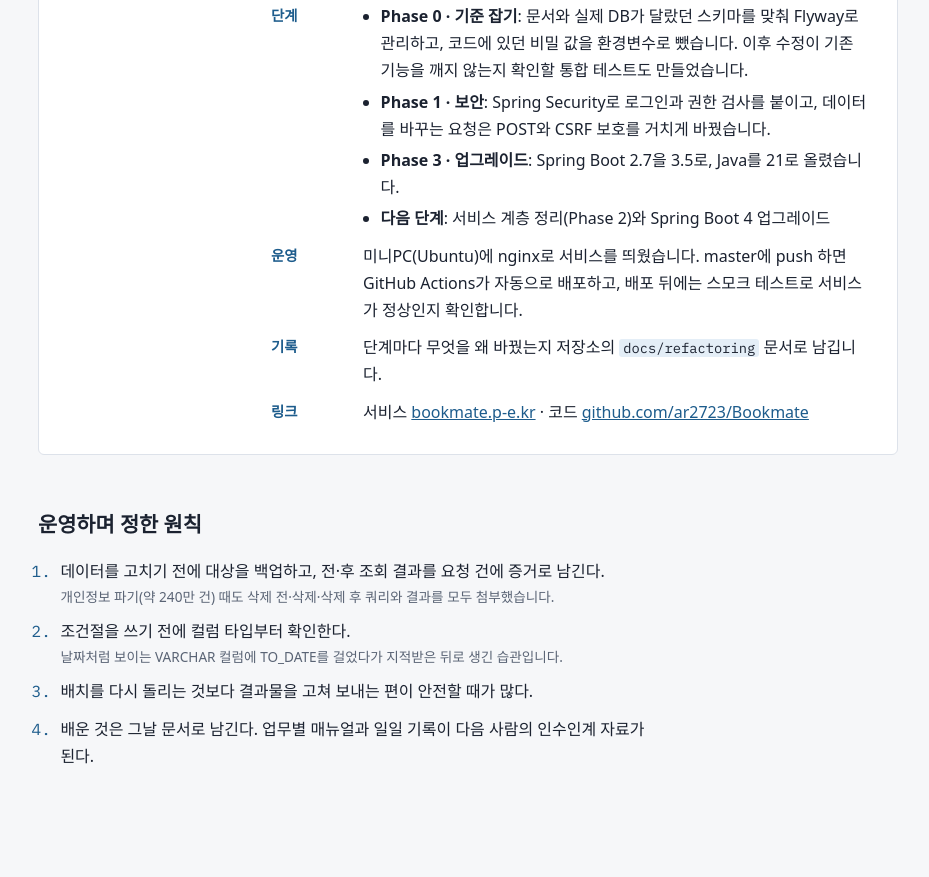
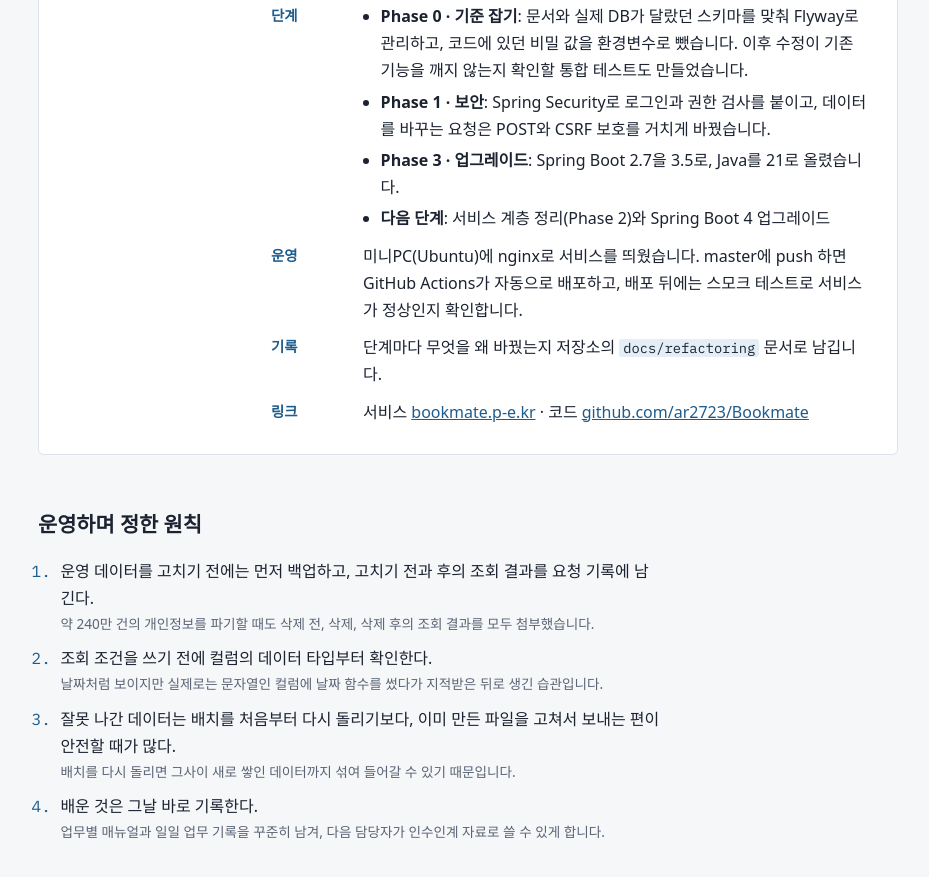
Before and after one commit to ar2723/ar2723.github.io, a plain HTML site: page index.html in a window 1280 px wide. Shown: the part 4395-5272 px from the top of the page, without its empty margins (172-1101 px from the left). Before the commit the page ends 5237 px from the top, so only its background shows below. Drawn offline with Linux system fonts and the light colour scheme; a web font is replaced by a local one.

Commit message:
운영 원칙 섹션 문구를 쉽게 정리
Co-Authored-By: Claude Opus 5.5 <noreply@anthropic.com>

```diff
--- a/index.html
+++ b/index.html
@@ -333,10 +333,10 @@ a:focus-visible { outline: 2px solid var(--accent); outline-offset: 2px; }
   <section aria-labelledby="rules">
     <h2 id="rules">운영하며 정한 원칙</h2>
     <ol class="rules">
-      <li>데이터를 고치기 전에 대상을 백업하고, 전·후 조회 결과를 요청 건에 증거로 남긴다.<small>개인정보 파기(약 240만 건) 때도 삭제 전·삭제·삭제 후 쿼리와 결과를 모두 첨부했습니다.</small></li>
-      <li>조건절을 쓰기 전에 컬럼 타입부터 확인한다.<small>날짜처럼 보이는 VARCHAR 컬럼에 TO_DATE를 걸었다가 지적받은 뒤로 생긴 습관입니다.</small></li>
-      <li>배치를 다시 돌리는 것보다 결과물을 고쳐 보내는 편이 안전할 때가 많다.</li>
-      <li>배운 것은 그날 문서로 남긴다. 업무별 매뉴얼과 일일 기록이 다음 사람의 인수인계 자료가 된다.</li>
+      <li>운영 데이터를 고치기 전에는 먼저 백업하고, 고치기 전과 후의 조회 결과를 요청 기록에 남긴다.<small>약 240만 건의 개인정보를 파기할 때도 삭제 전, 삭제, 삭제 후의 조회 결과를 모두 첨부했습니다.</small></li>
+      <li>조회 조건을 쓰기 전에 컬럼의 데이터 타입부터 확인한다.<small>날짜처럼 보이지만 실제로는 문자열인 컬럼에 날짜 함수를 썼다가 지적받은 뒤로 생긴 습관입니다.</small></li>
+      <li>잘못 나간 데이터는 배치를 처음부터 다시 돌리기보다, 이미 만든 파일을 고쳐서 보내는 편이 안전할 때가 많다.<small>배치를 다시 돌리면 그사이 새로 쌓인 데이터까지 섞여 들어갈 수 있기 때문입니다.</small></li>
+      <li>배운 것은 그날 바로 기록한다.<small>업무별 매뉴얼과 일일 업무 기록을 꾸준히 남겨, 다음 담당자가 인수인계 자료로 쓸 수 있게 합니다.</small></li>
     </ol>
   </section>
 
```
